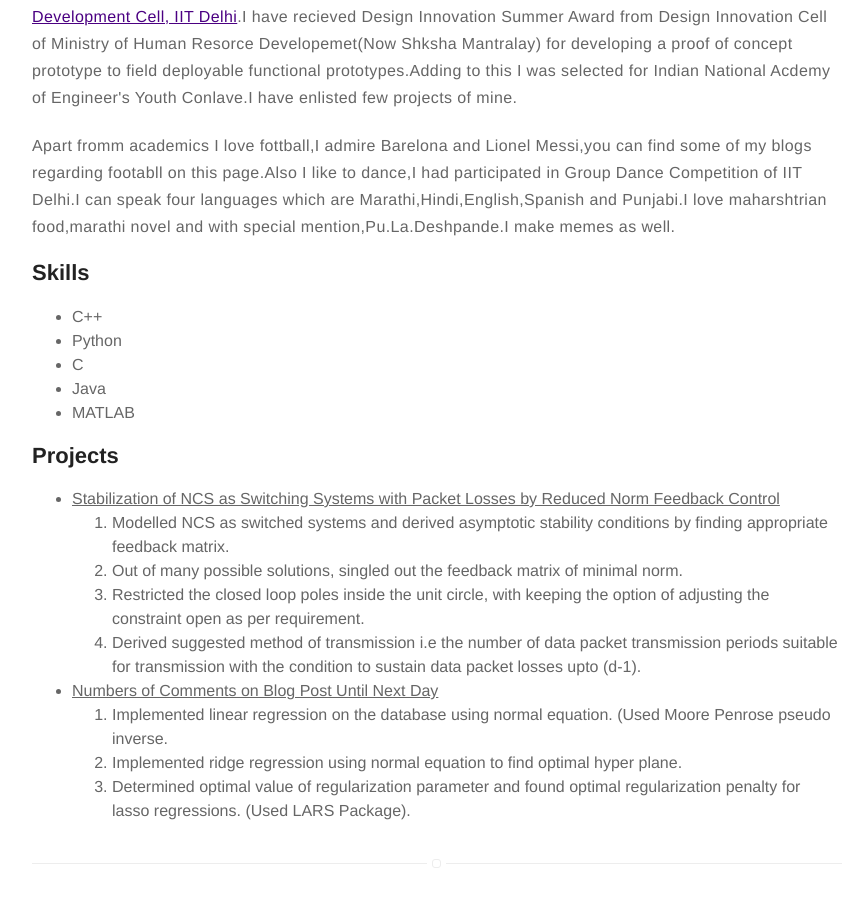
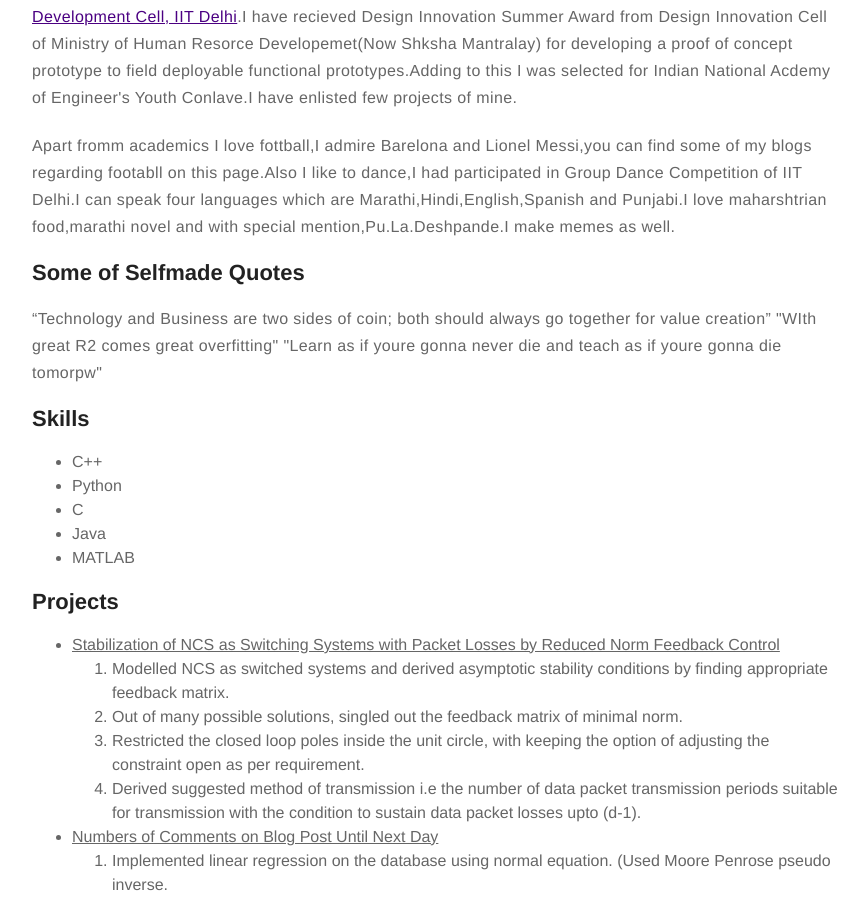
Before and after one commit to Jayesh-Karwande/Jayesh-Karwande.github.io, a Jekyll site: the page built from about.md, in a window 1280 px wide and 900 px high, scrolled down 929 px. Shown: the whole window, without its empty margins (203-1071 px from the left). Built offline with Jekyll 4.4.1, drawn with Linux system fonts in a browser that asks for light colours.

Commit message:
Update about.md

```diff
--- a/about.md
+++ b/about.md
@@ -9,6 +9,12 @@ layout: page
 <p> Currently I am enjoying learning as a Data Scientist at Micron Techology, where I develop machine learning algorithms for optimization of various semicondictor procesess.During my college days I was assigned as Secretary of National Service Scheme Chapter of <a href="http://nss.iitd.ac.in/#!/">IIT Delhi</a>, where I lead the Innovation Domain and is founder of a project named Know Your Rights which aims to aware people about various government policies.I was part of Alumni relations and international collaborations team of <a href="https://edc.iitd.ac.in/">Entrepreneurship Development Cell, IIT Delhi</a>.I have recieved Design Innovation Summer Award from <b>Design Innovation Cell of Ministry of Human Resorce Developemet</b>(Now Shksha Mantralay) for developing a proof of concept prototype to field deployable functional prototypes.Adding to this I was selected for Indian National Acdemy of Engineer's Youth Conlave.I have enlisted few projects of mine.</p>
 
 <p>Apart fromm academics I love fottball,I admire Barelona and Lionel Messi,you can find some of my blogs regarding footabll on this page.Also I like to dance,I had participated in Group Dance Competition of IIT Delhi.I can speak four languages which are Marathi,Hindi,English,Spanish and Punjabi.I love maharshtrian food,marathi novel and with special mention,Pu.La.Deshpande.I make memes as well.</p>
+
+<h2>Some of Selfmade Quotes</h2>
+<p> “Technology and Business are two sides of coin; both should always go together for value creation”
+    "WIth great R2 comes great overfitting"
+    "Learn as if youre gonna never die and teach as if youre gonna die tomorpw"  <p>
+
 
 <h2>Skills</h2>
 
```
